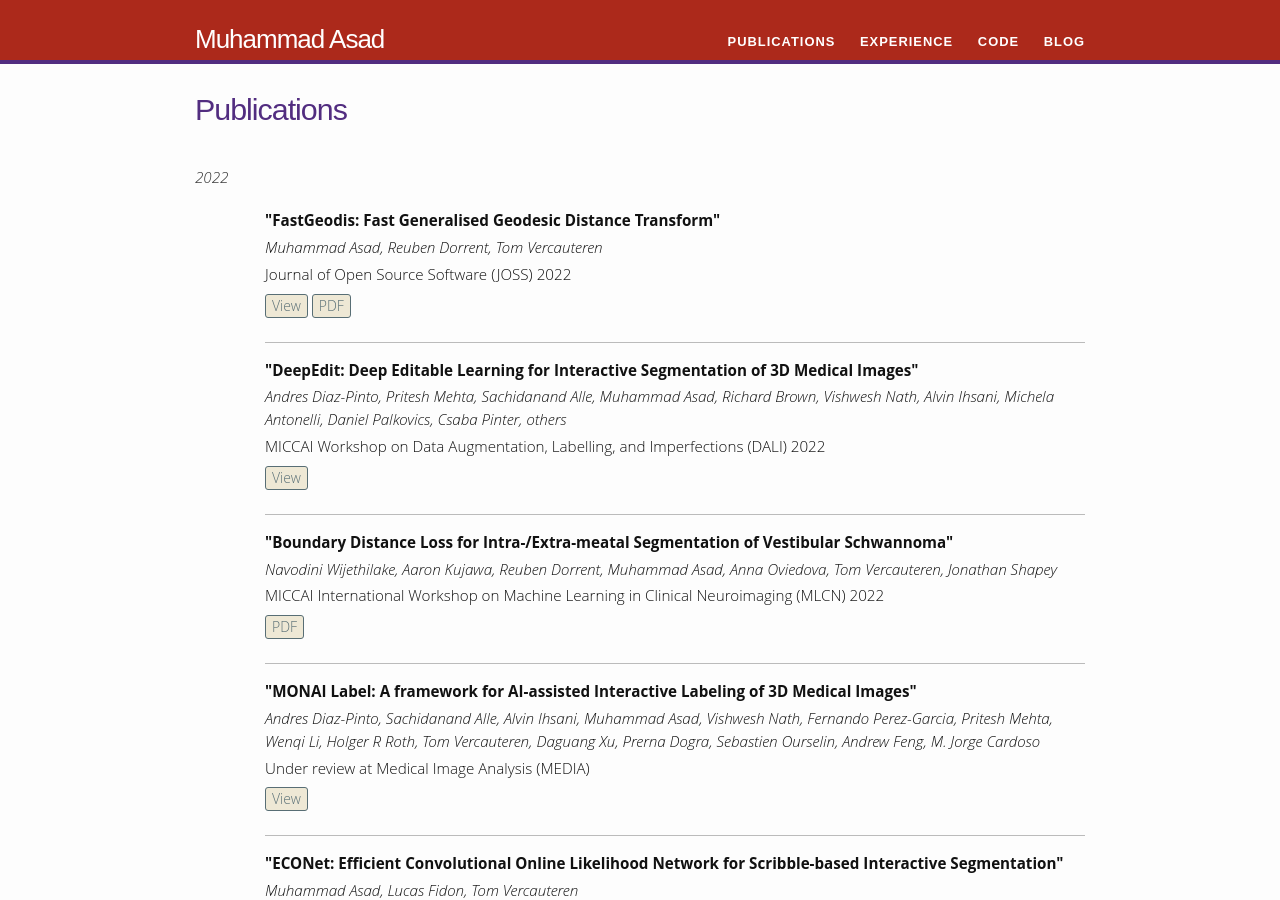
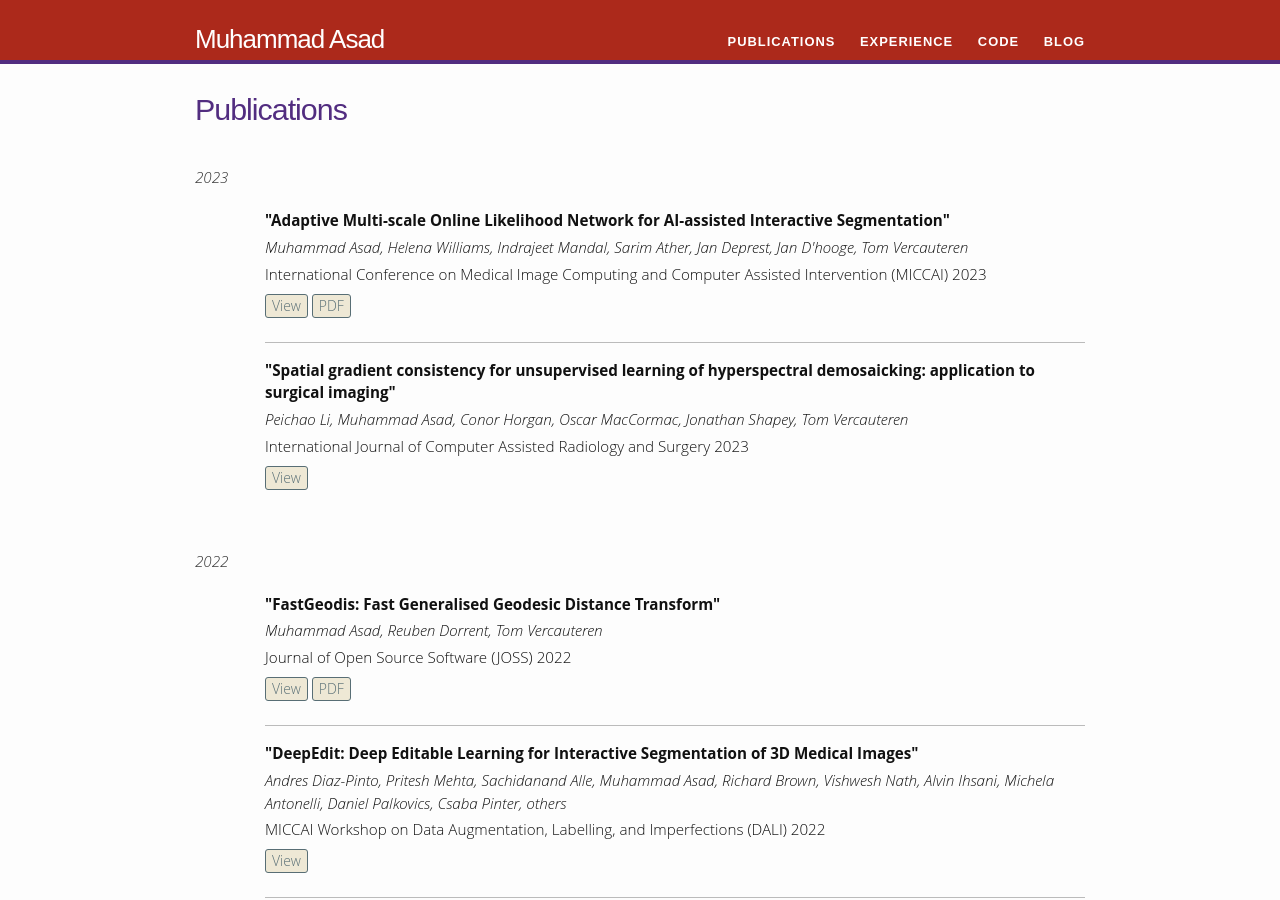
Before and after one commit to masadcv/masadcv.github.io, a Jekyll site: the page built from publications.md, in a window 1280 px wide and 900 px high. Built offline with Jekyll 4.4.1, drawn with Linux system fonts in a browser that asks for light colours.

Commit message:
add recent news and miccai publication
Signed-off-by: masadcv <masadcv@gmail.com>

```diff
--- a/_data/publications.yml
+++ b/_data/publications.yml
@@ -1,3 +1,21 @@
+- year: 2023
+  publications:
+    - authors: "Muhammad Asad, Helena Williams, Indrajeet Mandal, Sarim Ather, Jan Deprest, Jan D'hooge, Tom Vercauteren"
+      title: "Adaptive Multi-scale Online Likelihood Network for AI-assisted Interactive Segmentation"
+      journal: "International Conference on Medical Image Computing and Computer Assisted Intervention (MICCAI) 2023"
+      href: "https://github.com/masadcv/MONet-MONAILabel"
+      bib:
+      pdf: "https://arxiv.org/pdf/2303.13696.pdf"
+      note:
+      poster:
+    - authors: "Peichao Li, Muhammad Asad, Conor Horgan, Oscar MacCormac, Jonathan Shapey, Tom Vercauteren"
+      title: "Spatial gradient consistency for unsupervised learning of hyperspectral demosaicking: application to surgical imaging"
+      journal: "International Journal of Computer Assisted Radiology and Surgery 2023"
+      href: "https://link.springer.com/article/10.1007/s11548-023-02865-7"
+      bib:
+      pdf:
+      note:
+      poster:
 - year: 2022
   publications:
     - authors: "Muhammad Asad, Reuben Dorrent, Tom Vercauteren"
```
Also changed, not shown: _news/announcement_19.md (added, +7 -0 lines), _news/announcement_20.md (added, +7 -0 lines).
